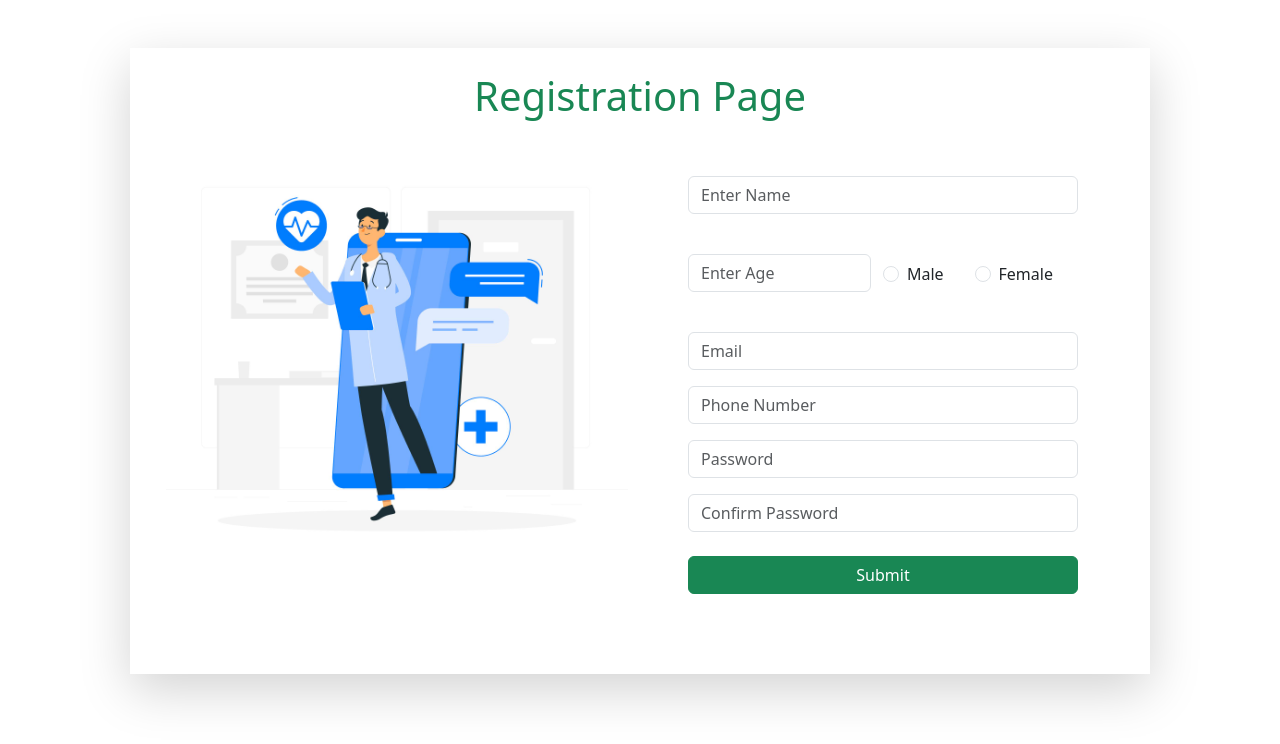
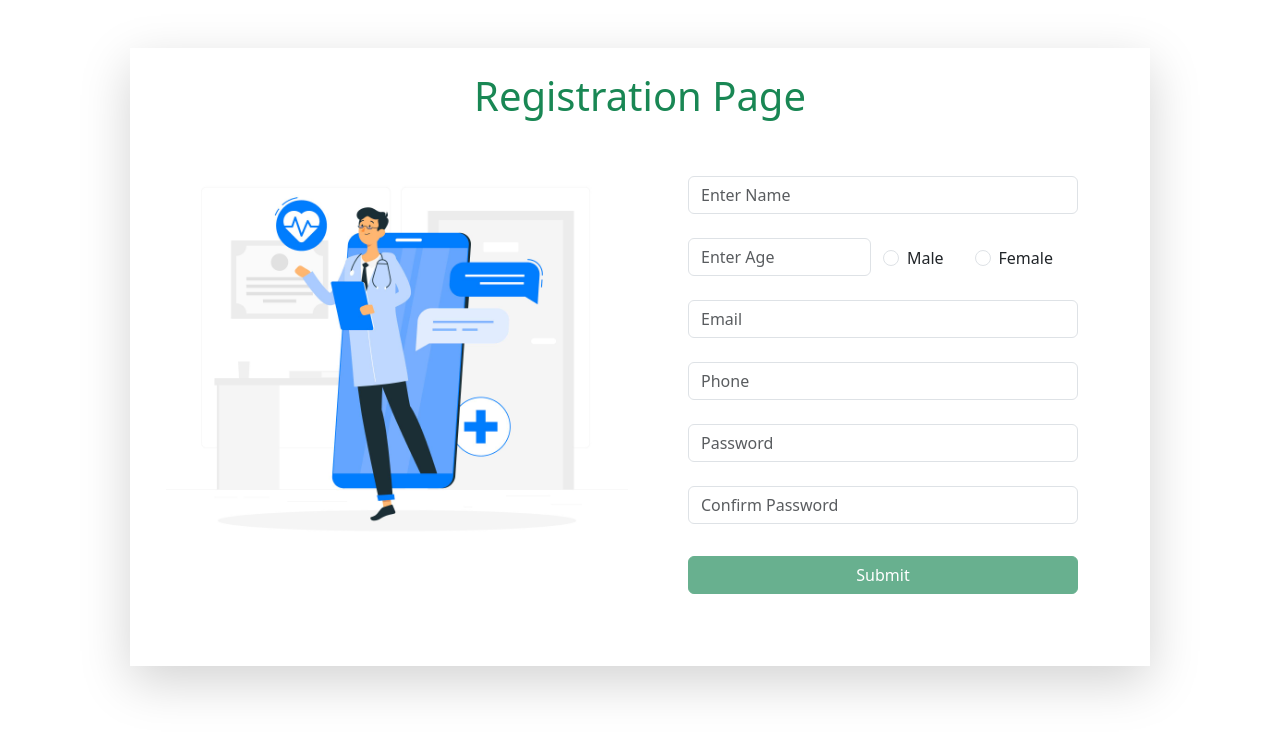
Before and after one commit to RushabhDabre/CDAC_Mini_project, a React (Create React App) app in the folder miniprojectapp/: page / in a window 1280 px wide. Shown: the top 744 px of the page. Built offline with nearby package versions, Linux system fonts and the light colour scheme.

Commit message:
Form Validation Done

```diff
--- a/miniprojectapp/src/Components/Register.js
+++ b/miniprojectapp/src/Components/Register.js
@@ -2,8 +2,7 @@ import pic from '../Image/DocLogin.jpg'
 import { useForm } from "react-hook-form";
 
 export default function Register(){
-    const { register, formState: {errors}, handleSubmit } = useForm();
-    const onSubmit = (data) => console.log(data);
+    const { register, formState: {errors , isValid}, watch } = useForm({mode: 'all'});
     return (
         <div className="container d-flex justify-content-center ">
             <div className="row shadow-lg p-4 m-5" style={{"width": '65rem'}}>
@@ -12,13 +11,13 @@ export default function Register(){
                     <img src={pic} alt="loginPAge" className="img-fluid mt-2"/>
                 </div>
                 <div className="col-md-6 p-5">
-                <form onSubmit={handleSubmit(onSubmit)}>
-                    <div className="form-group pb-3">
+                <form >
+                    <div className="form-group ">
                         <input type="text" placeholder="Enter Name" className="form-control"
-                        {...register("name",{required: true, pattern: /^[A-Za-z]{3,}$/})}/>
+                        {...register("name",{required: true, pattern: /^[A-Za-z\s]{3,}$/})}/>
                         <error className='text-danger ms-2'>{errors.name?.type === "required" && "Name is required!"}{errors.name?.type === "pattern" && "Invalid Name!"}</error>
                     </div>
-                    <div className="row form-group pb-3">
+                    <div className="row form-group ">
                         <div className='col-6'>
                             <input type="number" placeholder="Enter Age" className="form-control"
                             {...register("age",{required: true, pattern: /^\d{1,2}$/},)}/>
@@ -35,24 +34,29 @@ export default function Register(){
                             </div>
                             <error className='text-danger'>{errors.sex?.type === "required" && "Please select!"}</error>
                         </div>
-
                     </div>
-                    <div className="form-group pb-3">
-                        <input type="email" placeholder="Email" className="form-control" />
+                    <div className="form-group">
+                        <input type="email" placeholder="Email" className="form-control"
+                        {...register("email",{required: true, pattern: /^[a-zA-Z0-9_.+-]+@[a-zA-Z0-9-]+\.[a-zA-Z0-9-.]+$/i})}/>
+                        <error className='text-danger ms-2'>{errors.email?.type === "required" && "Email is required!"}{errors.email?.type === "pattern" && "Email is invalid!"}</error>
                     </div>
-                    <div className="form-group pb-3">
-                        <input type="tel" placeholder="Phone Number" className="form-control"/>
+                    <div className="form-group">
+                        <input type="number" placeholder="Phone" className="form-control"
+                        {...register("number", {required: true, pattern: /^\d{10,12}$/})}/>
+                        <error className='text-danger ms-2'>{errors.number?.type === "required" && "Phone No is Required!"} {errors.number?.type === "pattern" && "Phone number is invalid!"} </error>
                     </div>
-                    <div className="form-group pb-3">
-                        <input type="password" placeholder="Password" className="form-control" id="exampleInputPassword1"/>
+                    <div className="form-group">
+                        <input  type="password" placeholder="Password" className="form-control"
+                        {...register("password",{ required: true, pattern: /^[A-Za-z\d@$!%*?&]{8,12}$/})} />
+                        <error className='text-danger ms-2'>{errors.password?.type === "required" && "You must specify a password"}{errors.password?.type === "pattern" && "Password must be between 8 - 12 words!"}</error>
                     </div>
-                    <div className="form-group pb-3">
-                        <input type="password" placeholder="Confirm Password" className="form-control" id="exampleInputPassword1"/>
+                    <div className="form-group">
+                        <input  type="password" placeholder="Confirm Password" className="form-control"
+                        {...register("confirm_password",{ required: true, validate: (val) => { return (watch('password') === val || "Your passwords do no match");},})} />
+                        <error className='text-danger ms-2'>{errors.confirm_password?.message}</error>
                     </div>
-
-
-                    <div className="pb-2">
-                    <button type="submit" className="btn btn-success w-100 font-weight-bold mt-2">Submit</button>
+                    <div>
+                        <button type="submit" className="btn btn-success w-100 font-weight-bold mt-2" disabled={!isValid}>Submit</button>
                     </div>
                 </form>
                 </div>
```
